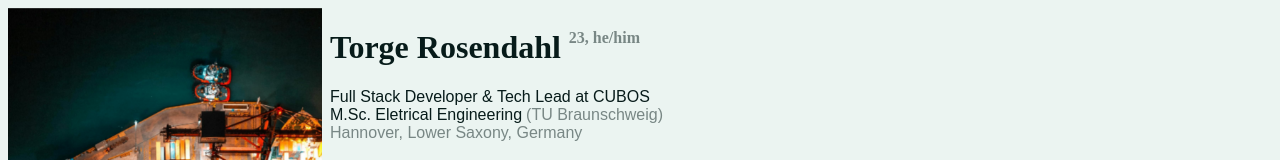
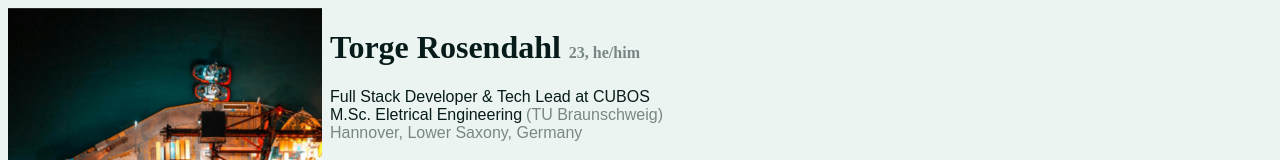
Before and after one commit to rdahl-de/torge, a Nuxt app: page / in a window 1280 px wide. Shown: the top 160 px of the page. Built offline with nearby package versions, Linux system fonts and the light colour scheme.

Commit message:
fix item alignment in flex wrap

```diff
--- a/assets/css/main.css
+++ b/assets/css/main.css
@@ -45,4 +45,5 @@ break lines cleanly between elements and keep blocks together
   flex-flow: row wrap;
   /* browser deletes whitespace between flex elements */
   column-gap: 0.25em;
+  align-items: baseline;
 }
```
